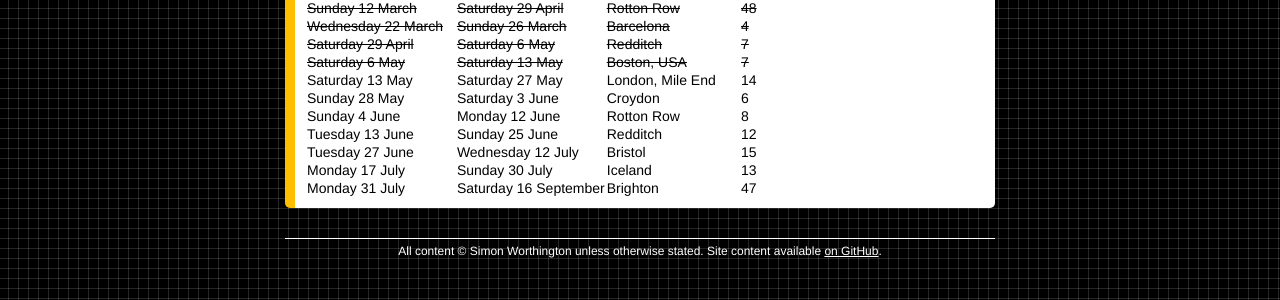
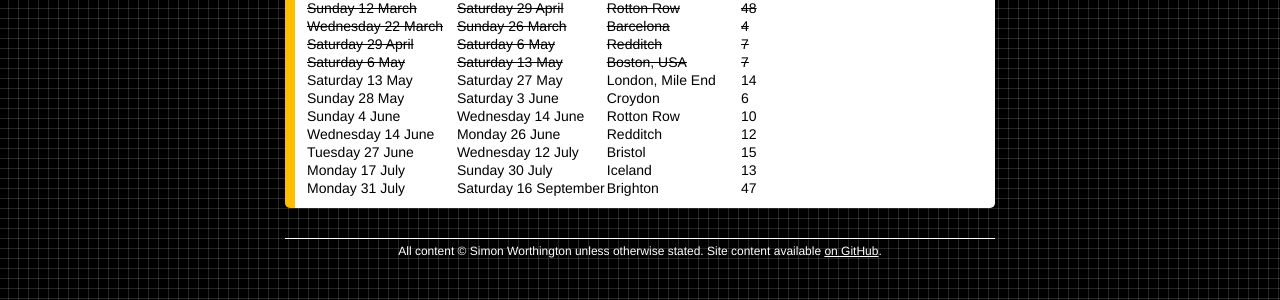
Before and after one commit to simonwo/simonwo.net, a Jekyll site: the page built from _posts/2022-06-08-travel-schedule.md, in a window 1280 px wide. Shown: the part 570-870 px from the top of the page. Built offline with Jekyll 4.4.1, drawn with Linux system fonts in a browser that asks for light colours; comment, search, counter and statistics services are not loaded.

Commit message:
update June.

```diff
--- a/_data/nomads.yml
+++ b/_data/nomads.yml
@@ -62,10 +62,10 @@
   end: 2023-06-03
   location: Croydon
 - start: 2023-06-04
-  end: 2023-06-12
+  end: 2023-06-14
   location: Rotton Row
-- start: 2023-06-13
-  end: 2023-06-25
+- start: 2023-06-14
+  end: 2023-06-26
   location: Redditch
 - start: 2023-06-27
   end: 2023-07-12
```
